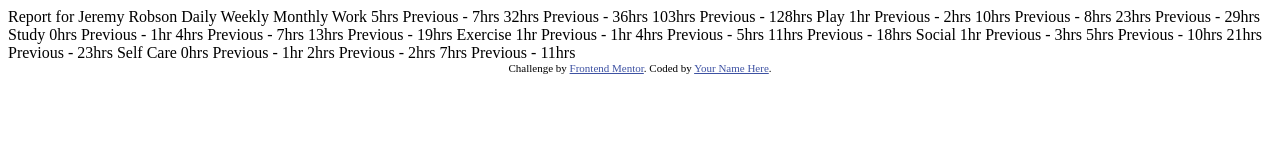
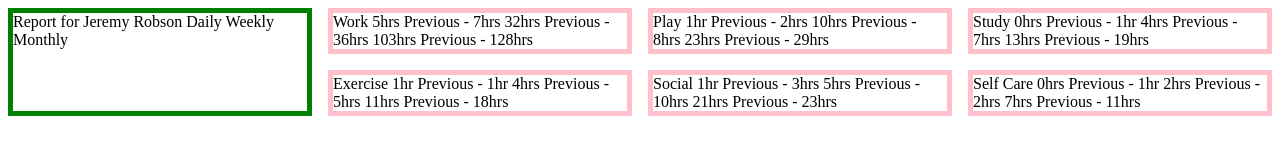
Before and after one commit to st-cloud/time-tracking-dashboard, a plain HTML site: page index.html in a window 1280 px wide. Drawn offline with Linux system fonts and the light colour scheme.

Commit message:
Grid layout and folder structure

```diff
--- a/index.html
+++ b/index.html
@@ -2,27 +2,25 @@
 <html lang="en">
 <head>
   <meta charset="UTF-8">
-  <meta name="viewport" content="width=device-width, initial-scale=1.0"> <!-- displays site properly based on user's device -->
+  <meta name="viewport" content="width=device-width, initial-scale=1.0">
 
-  <link rel="icon" type="image/png" sizes="32x32" href="./images/favicon-32x32.png">
+  <link rel="icon" type="image/png" sizes="32x32" href="./media/favicon-32x32.png">
+  <link rel="stylesheet" href="./styles/main.css">
 
   <title>Frontend Mentor | Time tracking dashboard</title>
-
-  <!-- Feel free to remove these styles or customise in your own stylesheet 👍 -->
-  <style>
-    .attribution { font-size: 11px; text-align: center; }
-    .attribution a { color: hsl(228, 45%, 44%); }
-  </style>
 </head>
 <body>
-
+  <div class="dashboard">
+    <div class="box box--aside">
       Report for
       Jeremy Robson
 
       Daily
       Weekly
       Monthly
+    </div>
 
+    <div class="box">
       Work
       5hrs <!-- daily -->
       Previous - 7hrs <!-- daily -->
@@ -30,7 +28,9 @@
       Previous - 36hrs <!-- weekly -->
       103hrs <!-- monthly -->
       Previous - 128hrs <!-- monthly -->
+    </div>
 
+    <div class="box">
       Play
       1hr <!-- daily -->
       Previous - 2hrs <!-- daily -->
@@ -38,7 +38,9 @@
       Previous - 8hrs <!-- weekly -->
       23hrs <!-- monthly -->
       Previous - 29hrs <!-- monthly -->
+    </div>
 
+    <div class="box">
       Study
       0hrs <!-- daily -->
       Previous - 1hr <!-- daily -->
@@ -46,7 +48,9 @@
       Previous - 7hrs <!-- weekly -->
       13hrs <!-- monthly -->
       Previous - 19hrs <!-- monthly -->
+    </div>
 
+    <div class="box">
       Exercise
       1hr <!-- daily -->
       Previous - 1hr <!-- daily -->
@@ -54,7 +58,9 @@
       Previous - 5hrs <!-- weekly -->
       11hrs <!-- monthly -->
       Previous - 18hrs <!-- monthly -->
+    </div>
 
+    <div class="box">
       Social
       1hr <!-- daily -->
       Previous - 3hrs <!-- daily -->
@@ -62,7 +68,9 @@
       Previous - 10hrs <!-- weekly -->
       21hrs <!-- monthly -->
       Previous - 23hrs <!-- monthly -->
+    </div>
 
+    <div class="box">
       Self Care
       0hrs <!-- daily -->
       Previous - 1hr <!-- daily -->
@@ -70,11 +78,7 @@
       Previous - 2hrs <!-- weekly -->
       7hrs <!-- monthly -->
       Previous - 11hrs <!-- monthly -->
-
-
-  <div class="attribution">
-    Challenge by <a href="https://www.frontendmentor.io?ref=challenge" target="_blank">Frontend Mentor</a>.
-    Coded by <a href="#">Your Name Here</a>.
+    </div>
   </div>
 </body>
 </html>
--- /dev/null
+++ b/styles/main.css
@@ -0,0 +1,45 @@
+/*
+sm: 520px;
+md: 768px;
+lg: 1024px;
+xl: 1200px;
+*/
+
+.box {
+    border: 5px solid pink;
+}
+
+.box.box--aside {
+    border: 5px solid green;
+}
+
+@media only screen and (min-width: 768px) {
+    .dashboard {
+        display: grid;
+        grid-gap: 1rem;
+        grid-template-columns: 1fr 1fr 1fr 1fr;
+    }
+
+    .box.box--aside {
+        grid-row-start: 1;
+        grid-row-end: 3;
+    }
+}
+
+/* media queries not working when inside selectors: */
+/* .dashboard {
+    @media only screen and (min-width: 768px) {
+        display: grid;
+        grid-gap: 1rem;
+        grid-template-columns: 1fr 1fr 1fr 1fr;
+    }
+}
+
+.box.box--aside {
+    border: 5px solid green;
+
+    @media only screen and (min-width: 768px) {
+        grid-row-start: 1;
+        grid-row-end: 3;
+    }
+} */
```
Also changed, not shown: media/favicon-32x32.png (renamed from images/favicon-32x32.png), media/icon-ellipsis.svg (renamed from images/icon-ellipsis.svg), media/icon-exercise.svg (renamed from images/icon-exercise.svg), media/icon-play.svg (renamed from images/icon-play.svg), media/icon-self-care.svg (renamed from images/icon-self-care.svg), media/icon-social.svg (renamed from images/icon-social.svg), media/icon-study.svg (renamed from images/icon-study.svg), media/icon-work.svg (renamed from images/icon-work.svg), media/image-jeremy.png (renamed from images/image-jeremy.png), 5 other files. Lines whose indentation alone changed are shown as unchanged.
